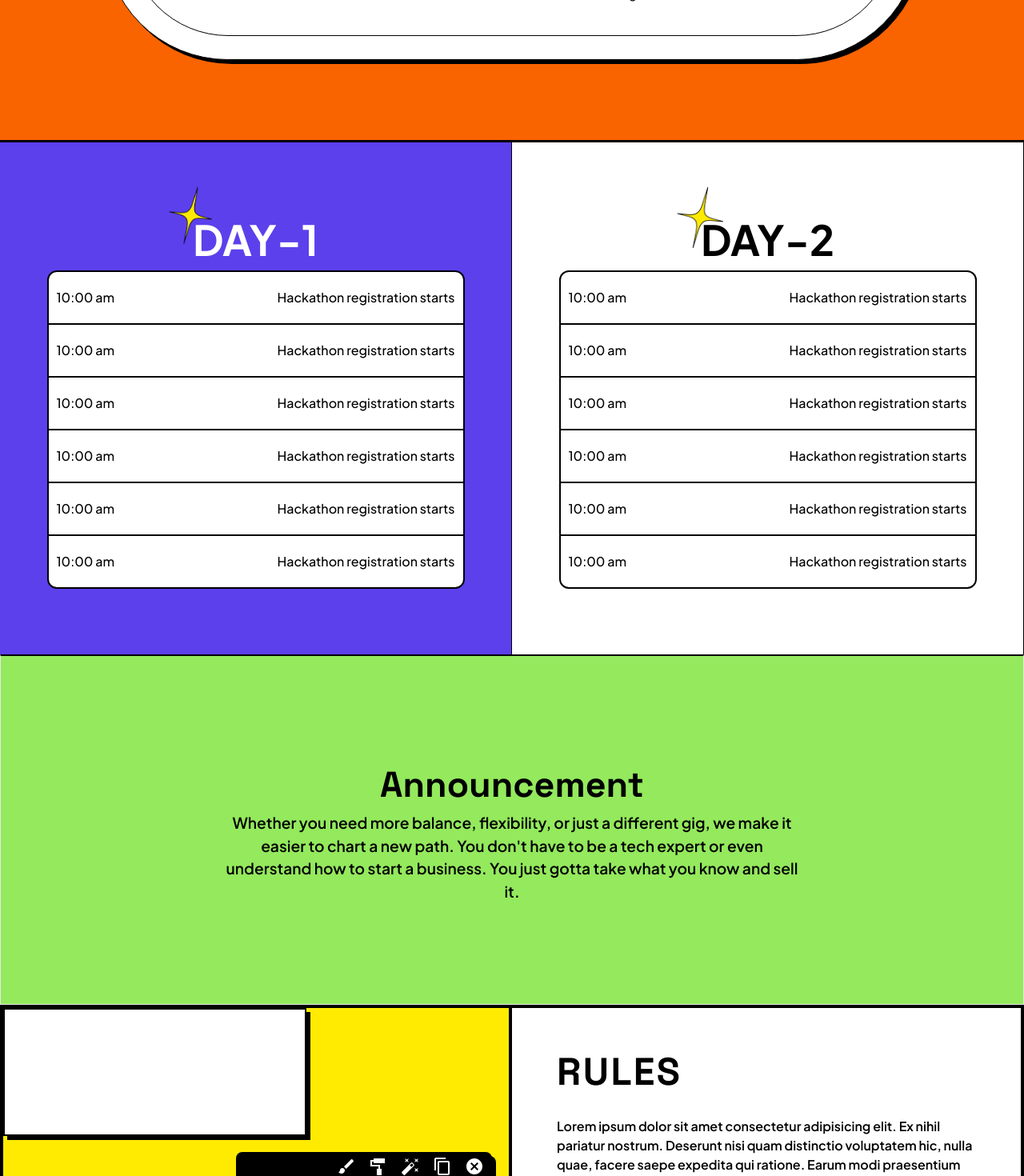
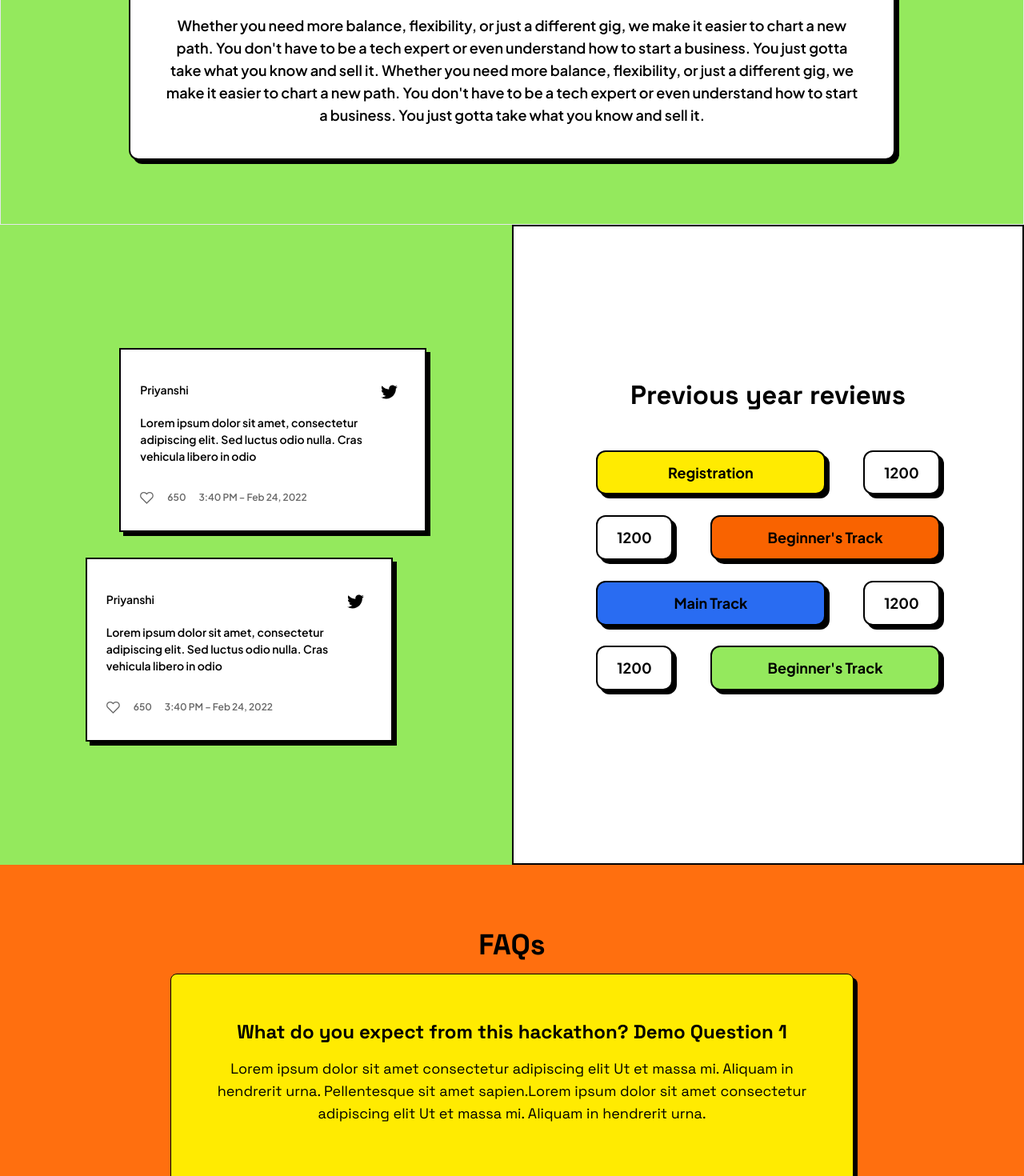
Before and after one commit to gdgcnitj/hackmol-4, a Next.js app: page / in a window 1280 px wide. Shown: the part 1330-2800 px from the top of the page at 80% size. Built offline with nearby package versions, Linux system fonts and the light colour scheme.

Commit message:
added mobile view

```diff
--- a/src/components/Announcement.js
+++ b/src/components/Announcement.js
@@ -3,12 +3,13 @@ import React from "react";
 const Announcement = () => {
     return (
 
-        <div className="flex flex-col justify-center items-center w-full   h-[380px] bg-green px-[18%] py-[17%] border border-t-black border-t-2">
-            <div className='flex flex-col justify-center items-center p-[50px]'>
+        <div className="flex flex-col justify-center items-center w-full   bg-green  border border-t-black border-t-2">
+            <div className='flex flex-col justify-center items-center py-20'>
                 <div>
-                    <h1 className="font-bold text-[280%]">Announcement</h1>
+                    <h1 className="justify-center h-1/2 text-black  text-3xl md:text-4xl font-extrabold items-center pb-4 text-center ">Announcement</h1>
                 </div>
-                <div className="font-semibold text-center text-[120%]">
+                <div className="font-semibold text-center border-2 border-black p-10 shadow-3xl bg-white rounded-xl w-11/12 sm:w-9/12 text-lg ">
+                    Whether you need more balance, flexibility, or just a different gig, we make it easier to chart a new path. You don&apos;t have to be a tech expert or even understand how to start a business. You just gotta take what you know and sell it.
                     Whether you need more balance, flexibility, or just a different gig, we make it easier to chart a new path. You don&apos;t have to be a tech expert or even understand how to start a business. You just gotta take what you know and sell it.
                 </div>
             </div>
--- a/src/components/FAQ.js
+++ b/src/components/FAQ.js
@@ -5,7 +5,7 @@ import React, { useState } from "react";
 let qa = [
     {
         ques: "What do you expect from this hackathon? Demo Question 1",
-        ans: "Anything which everyone wants. Demo Answer 1"
+        ans: "Lorem ipsum dolor sit amet consectetur adipiscing elit Ut et massa mi. Aliquam in hendrerit urna. Pellentesque sit amet sapien.Lorem ipsum dolor sit amet consectetur adipiscing elit Ut et massa mi. Aliquam in hendrerit urna."
     },
     {
         ques: "This is question 2 fsdsdfsdfsdfgsdgand 2 is my favourite number you know?",
@@ -25,46 +25,45 @@ let qa = [
     }
 ]
 
-let FAQ =  function(){
-    const [index, setIndex] = useState(()=>{
+let FAQ = function () {
+    const [index, setIndex] = useState(() => {
         return 0;
     })
 
-    let FAQPositionerIncrease = () =>{
-        if(index == qa.length-1){
+    let FAQPositionerIncrease = () => {
+        if (index == qa.length - 1) {
             setIndex(0);
         }
-        else{
-            setIndex(prevIndex => prevIndex+1);
+        else {
+            setIndex(prevIndex => prevIndex + 1);
         }
     }
 
-    let FAQPositionerDecrease = () =>{
-        if(index == 0){
-            setIndex(qa.length-1);
+    let FAQPositionerDecrease = () => {
+        if (index == 0) {
+            setIndex(qa.length - 1);
         }
-        else{
-            setIndex(prevIndex => prevIndex-1)
+        else {
+            setIndex(prevIndex => prevIndex - 1)
         }
     }
-
-    return(
-        <div className="bg-orange grid grid-rows-4 justify-items-center items-center w-full h-screen">
-        <h1 className="self-end text-5xl"><b>FAQs</b></h1>
-        <div className="bg-yellow shadow-[4.10256px_4.10256px_0px_#000000] border border-black w-[60%] h-4/5 row-span-2 grid grid-rows-3 justify-items-center items-center">
-            <h2 className="p-4 mt-16 text-2xl text-center"><b>{qa[index].ques}</b></h2>
-            <h3 className="text-center mt-4 self-start text-lg p-6">{qa[index].ans}</h3>
+    return (
+        <div className="bg-orange flex flex-col  justify-center items-center  w-full  py-10 md:py-20 ">
+            <h1 className="   text-black  text-3xl md:text-4xl font-extrabold items-center pb-4 text-center ">FAQs</h1>
+            <div className="bg-yellow shadow-3xl mb-10 md:h-80 md:px-10 md:pt-10 md:pb-16  border w-11/12 sm:w-8/12 border-black  flex flex-col rounded-lg justify-items-center items-center">
+                <h2 className="p-4 text-2xl text-center"><b>{qa[index].ques}</b></h2>
+                <h3 className="text-center self-start text-lg   ">{qa[index].ans}</h3>
             </div>
-        <div className="bg-blue w-[60%] mb-20 h-4 relative border shadow-[4.10256px_4.10256px_0px_#000000] border-black">
-            <div className="w-[98px] h-[70px] absolute -top-6 left-[43%] rounded-full grid grid-cols-2 bg-blue justify-items-center items-center border border-black">
-                <button onClick={()=>{FAQPositionerDecrease()}}>
-                <svg className="h-[26px] w-[26px] hover:mr-2" width="23" height="26" viewBox="0 0 23 26" fill="none" xmlns="http://www.w3.org/2000/svg">
-<path d="M0.5 13L23 0.00961876V25.9904L0.5 13Z" fill="#070606"/>
+            <div className="bg-blue w-[60%] rounded-lg   h-4 relative border shadow-3xl border-black">
+                <div className="w-[98px] h-[60px] absolute -top-6 left-[43%] rounded-full flex bg-blue justify-center gap-3  items-center border border-black">
+                    <button onClick={() => { FAQPositionerDecrease() }}>
+                        <svg className="h-[25px] w-[25px] hover:mr-2" width="23" height="26" viewBox="0 0 23 26" fill="none" xmlns="http://www.w3.org/2000/svg">
+                            <path d="M0.5 13L23 0.00961876V25.9904L0.5 13Z" fill="#070606" />
                         </svg>
 
                     </button>
-                <button className="h-[30px] w-[30px] hover:ml-2" onClick={()=>{FAQPositionerIncrease()}}><svg width="23" height="26" viewBox="0 0 23 26" fill="none" xmlns="http://www.w3.org/2000/svg">
-<path d="M22.5 13L0 25.9904L0 0.00961876L22.5 13Z" fill="#070606"/>
+                    <button className="h-[25px] w-[25px]  hover:ml-2" onClick={() => { FAQPositionerIncrease() }}><svg width="23" height="26" viewBox="0 0 23 26" fill="none" xmlns="http://www.w3.org/2000/svg">
+                        <path d="M22.5 13L0 25.9904L0 0.00961876L22.5 13Z" fill="#070606" />
                     </svg>
                     </button>
                 </div>
--- a/src/components/FooterLinks.js
+++ b/src/components/FooterLinks.js
@@ -3,7 +3,7 @@ import React from 'react'
 let FooterLinks = function(props){
     return (
         <div className='grid bg-black text-white h-[72px] justify-center w-full font-Jakarta font-light'>
-            <div className='grid grid-cols-5 w-[692px] h-full text-base items-center justify-items-center'>
+            <div className='grid grid-cols-5  h-full text-base items-center justify-items-center'>
                 <a className="hover:underline" href="#">Contact Us</a>
                 <a className="hover:underline" href="#">University</a>
                 <a className="hover:underline" href="#">Website</a>
--- a/src/components/Judges.js
+++ b/src/components/Judges.js
@@ -7,8 +7,7 @@ function Judges() {
       <h2 className=' font-semibold text-5xl ' > Judges</h2>
         <div className="central-box flex gap-16 justify-center p-34 w-auto">
                     <JudgCard/>
-                    <JudgCard/>
-                    <JudgCard/>
+
 
         </div>
         <div className="bg-blue w-[60%] mb-20 h-4 relative border shadow-[4.10256px_4.10256px_0px_#000000] border-black">
--- a/src/components/Schedule.js
+++ b/src/components/Schedule.js
@@ -2,11 +2,11 @@ import React from 'react';
 import star from '../public/Vector.png'
 const Schedule=()=>{
     return(
-        <div className='flex w-full flex-col lg:flex-row '>
-            <div className='flex flex-col w-1/2 h-[640px]  border-r-black border-r-[1.7px] justify-center items-center bg-lightblue'>
+        <div className='flex w-full flex-col md:flex-row '>
+            <div className='flex flex-col md:w-1/2 gap-2 h-[640px] sm:py-10 border-r-black border-r-[1.7px] justify-center items-center bg-lightblue'>
 
-                <div className='flex justify-center items-center font-bold text-[52px] text-white relative'> <img className='absolute top-[-27px] left-[-30px]' width={54} height={54}  src={star.src}/>DAY-1</div>
-                <div className='flex flex-col bg-white font-medium w-[522px]  border-black border-[2px] rounded-[12px]'>
+                <div className='flex justify-center  items-center font-bold text-[52px] text-white relative'> <img className='absolute top-[-27px] left-[-30px]' width={54} height={54}  src={star.src}/>DAY-1</div>
+                <div className='flex flex-col bg-white  shadow-3xl font-medium w-11/12 sm:w-9/12  border-black border-[2px] rounded-[12px]'>
                     <div className='flex justify-between px-[10px] py-[20px]  border-b-black border-b-[2px]'><div>10:00 am</div><div>Hackathon registration starts</div></div>
                     <div className='flex justify-between  px-[10px] py-[20px]  border-b-black border-b-[2px]'><div>10:00 am</div><div>Hackathon registration starts</div></div>
                     <div className='flex justify-between  px-[10px] py-[20px]  border-b-black border-b-[2px]'><div>10:00 am</div><div>Hackathon registration starts</div></div>
@@ -15,10 +15,10 @@ const Schedule=()=>{
                     <div className='flex justify-between  px-[10px] py-[20px]'><div>10:00 am</div><div>Hackathon     registration starts</div></div>
                 </div>
             </div>
-            <div className='flex flex-col w-1/2 h-[640px] border-r-black border-r-[1.7px] justify-center items-center'>
+            <div className='flex flex-col sm:py-10 md:w-1/2 gap-2 h-[640px] border-r-black border-r-[1.7px] justify-center items-center'>
 
-            <div className='flex justify-center items-center font-bold text-[52px] relative'> <img className='absolute top-[-27px] left-[-30px]' width={58} height={58}  src={star.src}/>DAY-2</div>
-                <div className='flex flex-col bg-white font-medium w-[522px] border-black border-[2px] rounded-[12px]'>
+            <div className='flex justify-center  items-center font-bold text-[52px] relative'> <img className='absolute top-[-27px] left-[-30px]' width={58} height={58}  src={star.src}/>DAY-2</div>
+                <div className='flex flex-col bg-white shadow-3xl font-medium w-11/12 sm:w-9/12 border-black border-[2px] rounded-[12px]'>
                     <div className='flex justify-between px-[10px] py-[20px] border-b-black border-b-[2px]'><div>10:00 am</div><div>Hackathon registration starts</div></div>
                     <div className='flex justify-between  px-[10px] py-[20px] border-b-black border-b-[2px]'><div>10:00 am</div><div>Hackathon registration starts</div></div>
                     <div className='flex justify-between  px-[10px] py-[20px] border-b-black border-b-[2px]'><div>10:00 am</div><div>Hackathon registration starts</div></div>
--- a/src/components/Testimonies.js
+++ b/src/components/Testimonies.js
@@ -3,11 +3,12 @@ import TestimonyCard from "./TestimonyCard";
 function Testimonies()
 {
     return (
-        <div className="bg-white flex h-screen w-full">
+        <div className="bg-white flex  flex-col md:flex-row h-screen w-full">
             {/* Left side */}
-            <div className="bg-green h-full w-1/2 flex justify-center items-center ">
+            <div className="bg-green h-full md:w-1/2 flex justify-center items-center ">
 
-                <div className="flex flex-col w-8/12 gap-8 " >
+                <div className="flex flex-col py-10 md:py-20 w-11/12 sm:w-8/12 gap-8 " >
+                <div className="  md:hidden  block "><h1 className="font-bold text-[33px] text-center" >Previous year reviews</h1></div>
                         <div className=" w-full flex justify-end" >
                             <TestimonyCard/>
                         </div>
@@ -19,24 +20,24 @@ function Testimonies()
 
 
             {/*Right side*/}
-            <div className="h-full flex flex-col justify-center items-center w-1/2 border-2 border-black">
-            <div className="text-5xl mb-7">Previous year reviews</div>
-                <div className="w-2/4 h-2/4">
-                    <div className="w-full flex items-center justify-around h-1/5 rounded-xl my-5">
-                       <div className="h-4/5 w-3/5 bg-[#FFEB01] rounded-xl flex justify-center text-2xl font-black border-black border-2  shadow-3xl items-center">Registration</div>
-                       <div className="h-4/5 w-1/5 bg-white rounded-xl flex justify-center text-2xl font-black border-black border-2  shadow-3xl items-center">1200</div>
+            <div className="h-full flex flex-col justify-center items-center bg-green md:w-1/2 md:border-2 md:border-black md:bg-white ">
+            <div className=" mb-6 hidden  md:block "><h1 className="font-bold text-[33px] text-center" >Previous year reviews</h1></div>
+                <div className=" bg-white rounded-lg shadow-3xl border-2 border-black py-3  md:p-0 md:border-none md:shadow-none  w-11/12 sm:w-3/4 mb-10  md:mb-0 ">
+                    <div className="w-full flex items-center justify-around h-1/5 rounded-xl my-3">
+                       <div className="h-4/5 w-3/5 bg-[#FFEB01] rounded-xl flex justify-center text-lg font-bold px-5 py-5 border-black border-2  shadow-3xl items-center">Registration</div>
+                       <div className="h-4/5 w-1/5 bg-white rounded-xl flex justify-center text-lg font-bold px-5 py-5 border-black border-2  shadow-3xl items-center">1200</div>
                     </div>
-                    <div className="w-full flex items-center justify-around h-1/5 rounded-xl my-5">
-                        <div className="h-4/5 w-1/5 bg-white rounded-xl flex justify-center text-2xl font-black border-black border-2  shadow-3xl items-center">1200</div>
-                        <div className="h-4/5 w-3/5 bg-[#F96300] rounded-xl flex justify-center text-2xl font-black border-black border-2  shadow-3xl items-center">Beginner&apos;s Track</div>
+                    <div className="w-full flex items-center justify-around h-1/5 rounded-xl my-3">
+                        <div className="h-4/5 w-1/5 bg-white rounded-xl flex justify-center text-lg font-bold px-5 py-5 border-black border-2  shadow-3xl items-center">1200</div>
+                        <div className="h-4/5 w-3/5 bg-[#F96300] rounded-xl flex justify-center text-lg font-bold px-5 py-5 border-black border-2  shadow-3xl items-center">Beginner&apos;s Track</div>
                     </div>
-                    <div className="w-full flex items-center justify-around h-1/5 rounded-xl my-5">
-                        <div className="h-4/5 w-3/5 bg-[#296CF2] rounded-xl flex justify-center text-2xl font-black border-black border-2  shadow-3xl items-center">Main Track</div>
-                        <div className="h-4/5 w-1/5 bg-white rounded-xl flex justify-center text-2xl font-black border-black border-2 shadow-3xl items-center">1200</div>
+                    <div className="w-full flex items-center justify-around h-1/5 rounded-xl my-3">
+                        <div className="h-4/5 w-3/5 bg-[#296CF2] rounded-xl flex justify-center text-lg font-bold px-5 py-5 border-black border-2  shadow-3xl items-center">Main Track</div>
+                        <div className="h-4/5 w-1/5 bg-white rounded-xl flex justify-center text-lg font-bold px-5 py-5 border-black border-2 shadow-3xl items-center">1200</div>
                     </div>
-                    <div className="w-full flex items-center justify-around h-1/5 rounded-xl my-5">
-                        <div className="h-4/5 w-1/5 bg-white rounded-xl flex justify-center text-2xl font-black border-black border-2  shadow-3xl items-center">1200</div>
-                        <div className="h-4/5 w-3/5 bg-[#94E95D] rounded-xl flex justify-center text-2xl font-black border-black border-2  shadow-3xl items-center">Beginner&apos;s Track</div>
+                    <div className="w-full flex items-center justify-around h-1/5 rounded-xl my-3">
+                        <div className="h-4/5 w-1/5 bg-white rounded-xl flex justify-center text-lg font-bold px-5 py-5 border-black border-2  shadow-3xl items-center">1200</div>
+                        <div className="h-4/5 w-3/5 bg-[#94E95D] rounded-xl flex justify-center text-lg font-bold px-5 py-5 border-black border-2  shadow-3xl items-center">Beginner&apos;s Track</div>
                     </div>
                 </div>
             </div>
--- a/src/components/TestimonyCard.js
+++ b/src/components/TestimonyCard.js
@@ -2,7 +2,7 @@ import React from 'react'
 
 export default function TestimonyCard() {
   return (
-    <div className='bg-white w-80 shadow-3xl border-2 border-black  pt-10  pl-6 pr-8 pb-8 ' >
+    <div className='bg-white w-full sm:w-96 shadow-3xl border-2 rounded-xl md:rounded-none  border-black  pt-10  pl-6 pr-8 pb-8 ' >
       <div className='flex  w-full justify-between'>
         <div className='font-semibold text-[14px] ' >
           Priyanshi
--- a/src/pages/index.js
+++ b/src/pages/index.js
@@ -16,10 +16,10 @@ export default function Home() {
   return (
     <div className='' >
       {/* Navigation starts */}
-      <NavBar/>
+      {/* <NavBar/> */}
       {/* navigation ends */}
       {/* Home starts */}
-      <Banner/>
+      {/* <Banner/> */}
       {/* Home ends */}
       {/* About starts */}
       <About/>
@@ -35,22 +35,22 @@ export default function Home() {
 
       {/* Announcement ends */}
       {/* rule section */}
-      <RuleCard />
+      {/* <RuleCard /> */}
       {/* rule section end */}
       {/* Judges Section starts*/}
       {/* Judges section ends */}
 
-      <Sponsers></Sponsers>
+      {/* <Sponsers></Sponsers> */}
       {/* Tracks And Prices starts */}
-      <TrackAndPrices />
+      {/* <TrackAndPrices /> */}
       {/* Tracks And Prices end */}
 
       {/*FAQ and footer starts*/}
-      <Judges />
+      {/* <Judges /> */}
       <Testimonies/>
       <FAQ></FAQ>
-      <Footer></Footer>
-      <FooterLinks></FooterLinks>
+      {/* <Footer></Footer> */}
+      {/* <FooterLinks></FooterLinks> */}
 
       {/*FAQ and footer ends*/}
     </div>
```
Also changed, not shown: src/components/About.js (+23 -8 lines), src/styles/globals.css (+10 -6 lines). Lines whose indentation alone changed are shown as unchanged.
